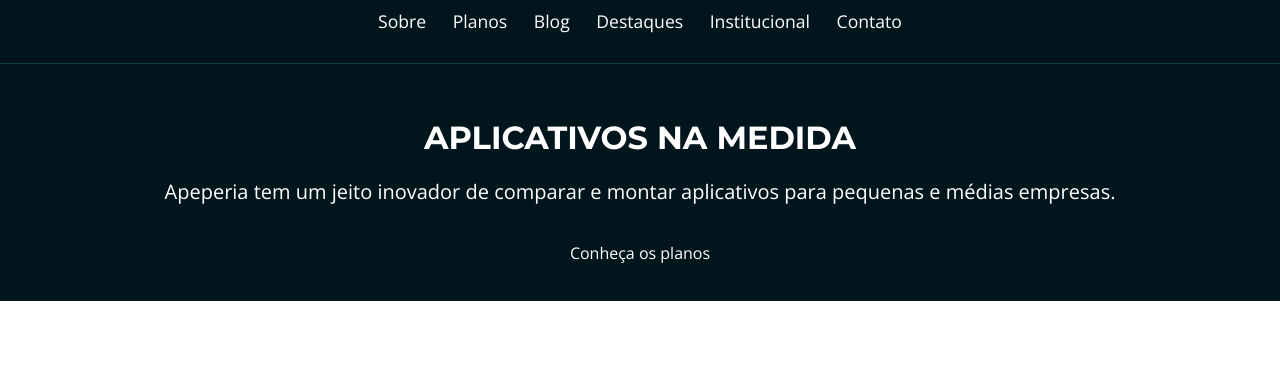
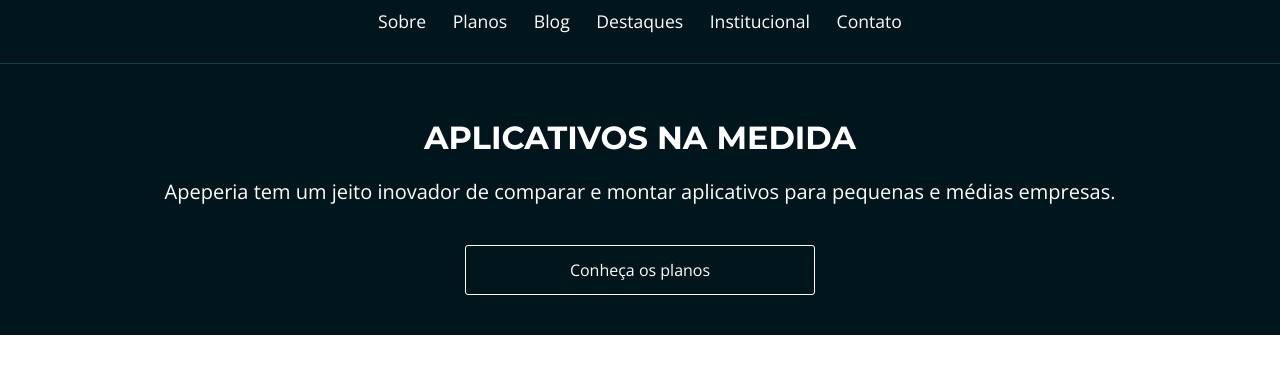
Before and after one commit to tat1roliv/Apeperia, a plain HTML site: page index.html in a window 1280 px wide. Shown: the part 74-448 px from the top of the page. Drawn offline with nearby package versions, Linux system fonts and the light colour scheme.

Commit message:
:up: root css

```diff
--- a/css/base.css
+++ b/css/base.css
@@ -1,3 +1,42 @@
+/*var*/
+
+:root{
+    --branco: #FFF;
+    --azul-claro: #DFE3E5;
+    --vermelho-forte: #B72E2E;
+    --cinza-escuro: #4F4C4C;
+    --cinza-claro: #F7F4F4;
+    --cinza-medio: #D9D9D9;
+
+    --fonte-link: #0084FF;
+    --fonte-cinza: #666;
+    --borda-cabecalho-mobile: #103D4A;
+    --bg-rodape: #333;
+    --bg-chamada-mobile: #00161C;
+
+    --planos-cartao-start: #56CCF2;
+    --planos-cartao-ultra: #B04CD9;
+    --planos-cartao-mega: #E33B3B;
+
+    --montserrat: 'Montserrat';
+}
+
 body{
     font-family: 'Open Sans', sans-serif;
 }
+
+.container{
+    padding-left: 6%;
+    padding-right:6%;
+}
+
+.botao{
+    text-align: center;
+    display: block;
+    width: 100%;
+    max-width: 350px;
+    box-sizing: border-box;
+    padding: 1rem 2rem;
+    border: 1px solid var(--branco);
+    border-radius:3px;
+}
--- a/index.html
+++ b/index.html
@@ -18,7 +18,7 @@
 </head>
 <body>
     <!--header-->
-    <header class="cabecalho">
+    <header class="cabecalho container">
         <img src="img/logo-apeperia.svg" alt="Logo da Apeperia" class="cabecalho__logo">
         <nav class="cabecalho__navegacao">
             <ul>
@@ -34,10 +34,10 @@
     <!--main-->
     <main>
         <!--section1-->
-        <section class="chamada">
+        <section class="chamada container">
             <h1 class="chamada__titulo">Aplicativos Na Medida</h1>
             <p class="chamada__texto">Apeperia tem um jeito inovador de comparar e montar aplicativos para pequenas e médias empresas.</p>
-            <a class="chamada__botao" href="">Conheça os planos</a>
+            <a class="chamada__botao botao" href="">Conheça os planos</a>
         </section>
     </main>
 </body>
```
